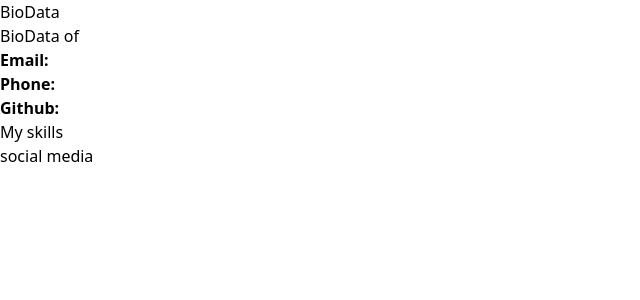
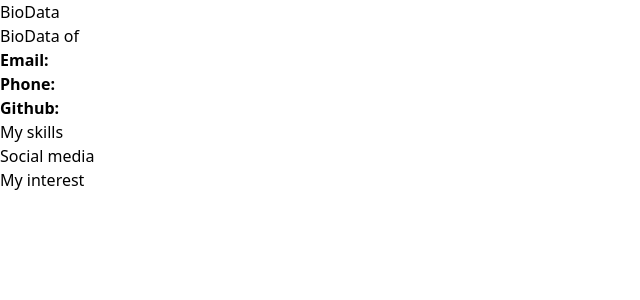
Before and after one commit to anikaivnath/my-project, a React (Vite) app: page / in a window 1280 px wide. Shown: the top 300 px of the page, without its empty margins (0-640 px from the left). Built offline with nearby package versions, Linux system fonts and the light colour scheme.

Commit message:
Add social media

```diff
--- a/src/App.jsx
+++ b/src/App.jsx
@@ -30,7 +30,7 @@ const BioData = (props) => {
     </div>
     <div className='social-link'>
     <h2>
-      social media
+      Social media
     </h2>
     <ul>
       {props?.socialLinks?.map((socialLink)=>(
@@ -43,6 +43,18 @@ const BioData = (props) => {
     </ul>
 
     </div>
+    <div className='My interest'>
+    <h2>My interest</h2>
+    <ul>
+
+        {props?.interests?.map((interest)=>(
+          <li key={interest}>{interest}</li>
+
+        ))}
+
+    </ul>
+
+    </div>
     </>
   );
 };
```
